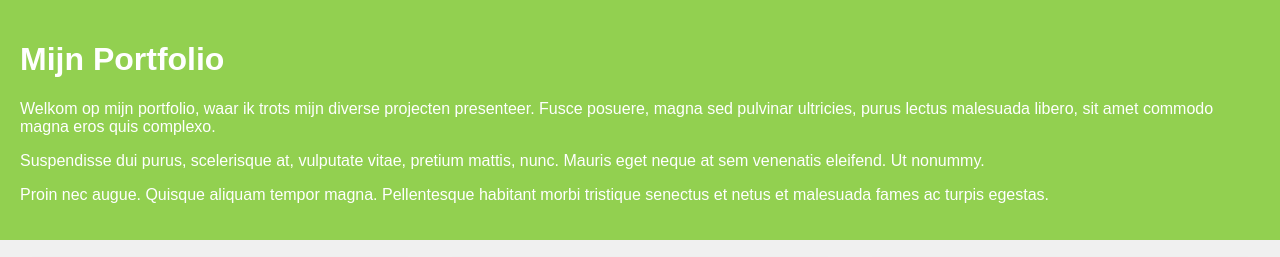
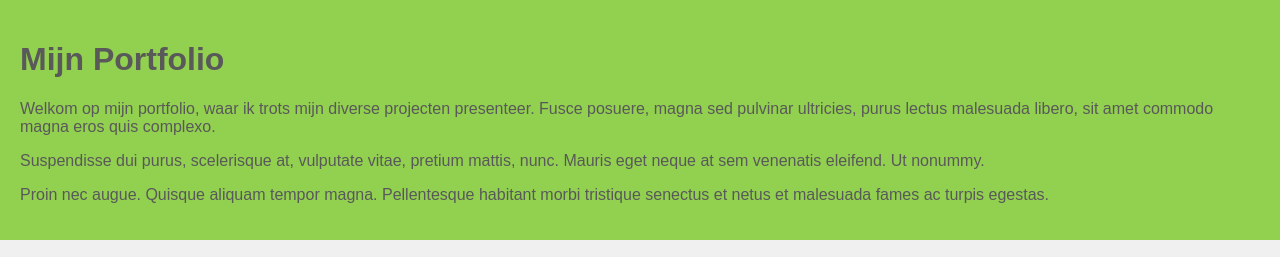
Before and after one commit to JustinKerssies/JustinKerssies.github.io, a plain HTML site: page index.html in a window 1280 px wide. Shown: the top 257 px of the page. Drawn offline with Linux system fonts and the light colour scheme.

Commit message:
Update index.html

```diff
--- a/index.html
+++ b/index.html
@@ -13,7 +13,7 @@
 
         .header {
             background-color: #92D050;
-            color: #fff;
+            color: #595959;
             padding: 20px;
             text-align: left;
         }
```
